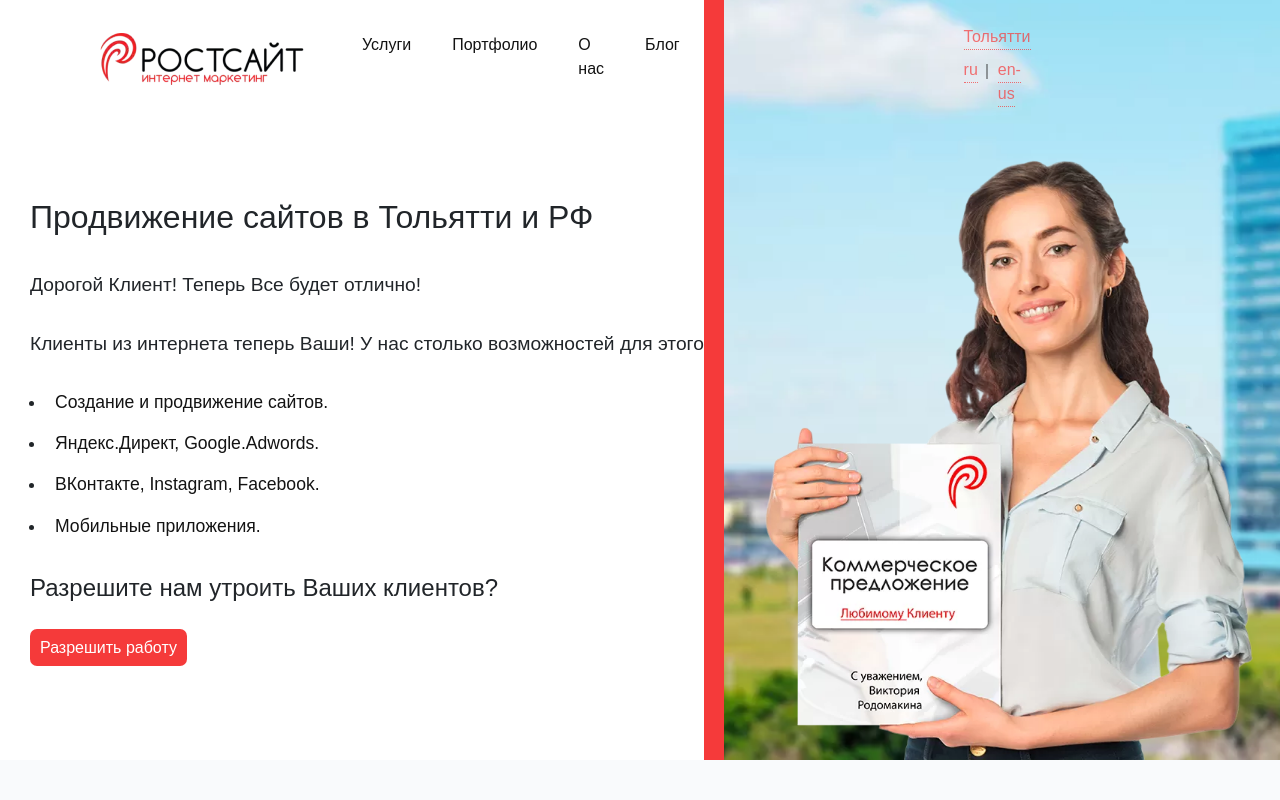
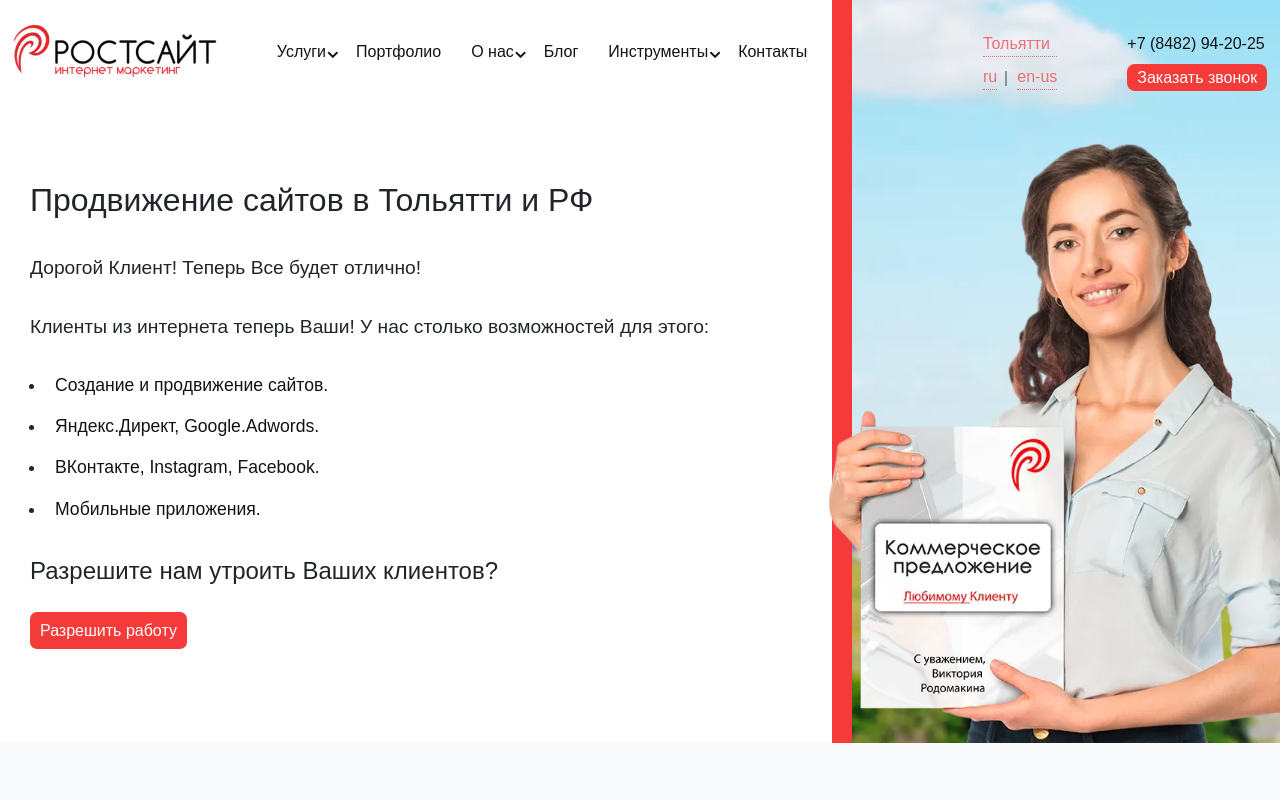
Before and after one commit to Ivanlol356/rostsayt, a website: page app/index.html in a window 1280 px wide. Shown: the top 800 px of the page. Drawn offline with nearby package versions, Linux system fonts and the light colour scheme; files whose address does not match are found by name.

```diff
--- a/app/index.html
+++ b/app/index.html
@@ -16,51 +16,65 @@
 <body class="body">
   <!-- ******************************HEADER*********************************** -->
   <header class="header">
-
-    <div class="header-top">
-      <div class="header-menu">
+    <div class="header-top container-fluid">
       <div class="header-logo">
         <a href="#"><img src="./img/header/logo.png" alt="logo"></a>
       </div>
-        <nav class="navbar-expand-lg nav-menu">
-          <div class="collapse navbar-collapse" id="navbarSupportedContent">
+      <div class="header-inner">
+        <div class="header-menu">
+          <nav class="nav-menu">
             <ul class="navbar-nav">
               <li class="nav-item">
-                <a class="nav-link" href="#">Услуги</a>
+                <a class="nav-link arrow" href="#">Услуги</a>
                 <ul class="drop-menu">
-                  <li class="dropmenu-item"><a href="#" class="dropmenu-link">Создание сайтов</a></li>
-                  <li class="dropmenu-item"><a href="#" class="dropmenu-link">Раскрутка сайтов</a></li>
-                  <li class="dropmenu-item"><a href="#" class="dropmenu-link">Техническая поддержка</a></li>
-                  <li class="dropmenu-item"><a href="#" class="dropmenu-link">Мобильные приложения</a></li>
+                  <li class="dropmenu-item">
+                    <a href="#" class="dropmenu-link">Создание сайтов</a>
+                  </li>
+                  <li class="dropmenu-item">
+                    <a href="#" class="dropmenu-link">Раскрутка сайтов</a>
+                  </li>
+                  <li class="dropmenu-item">
+                    <a href="#" class="dropmenu-link">Техническая поддержка</a>
+                  </li>
+                  <li class="dropmenu-item">
+                    <a href="#" class="dropmenu-link">Мобильные приложения</a>
+                  </li>
                 </ul>
               </li>
               <li class="nav-item">
                 <a class="nav-link" href="#">Портфолио</a>
               </li>
               <li class="nav-item">
-                <a class="nav-link" href="#">О нас</a>
+                <a class="nav-link arrow" href="#">О нас</a>
                 <ul class="drop-menu">
-                  <li class="dropmenu-item"><a href="#" class="dropmenu-link">Цены</a></li>
-                  <li class="dropmenu-item"><a href="#" class="dropmenu-link">Вакансии</a></li>
-                  <li class="dropmenu-item"><a href="#" class="dropmenu-link">Отзывы</a></li>
+                  <li class="dropmenu-item">
+                    <a href="#" class="dropmenu-link">Цены</a>
+                  </li>
+                  <li class="dropmenu-item">
+                    <a href="#" class="dropmenu-link">Вакансии</a>
+                  </li>
+                  <li class="dropmenu-item">
+                    <a href="#" class="dropmenu-link">Отзывы</a>
+                  </li>
                 </ul>
               </li>
               <li class="nav-item">
                 <a class="nav-link" href="#">Блог</a>
               </li>
               <li class="nav-item">
-                <a class="nav-link" href="#">
+                <a class="nav-link arrow" href="#">
                   Инструменты
                 </a>
                 <ul class="drop-menu">
-                  <li class="dropmenu-item"><a href="#" class="dropmenu-link">SEO аудит сайта</a></li>
+                  <li class="dropmenu-item">
+                    <a href="#" class="dropmenu-link">SEO аудит сайта</a>
+                  </li>
                 </ul>
               </li>
               <li class="nav-item">
                 <a class="nav-link" href="#">Контакты</a>
               </li>
             </ul>
-          </div>
           </nav>
         </div>
         <div class="place-of-residence">
@@ -91,7 +105,8 @@
           </div>
         </div>
       </div>
-    <div class="container header-inner">
+    </div>
+    <div class="container header-box">
       <div class="row">
         <div class="header-content col-12 col-lg-8">
           <div class="header-title">
@@ -301,23 +316,12 @@
       </div>
     </div>
     </div>
-  </section>
+  </section> -->
   <!-- *************************************/TRUST********************************** -->
   <!-- *************************************REVIEWS*********************************** -->
   <section class="reviews">
     <div class="container">
       <div class="slider-reviews-inner">
-        <div class="slider-reviews">
-          <div class="reviews-img">
-            <img src="./img/slider/1.png" alt="Евдокимов Геннадий Михайлович">
-          </div>
-          <div class="reviews-title">Евдокимов Геннадий Михайлович</div>
-          <div class="reviews-introtext">Зам. генерального директора ЗАО "Тольяттистройзаказчик"</div>
-          <div class="reviews-text">ЗАО "Тольяттистройзаказчик" выражает свою признательность компании "Ростсайт", как
-            надежному
-            подрядчику в сфере разработки и поддержки сайта. Работаем вместе уже не первый год. Качество,
-            сервис, своевременность – вот чем подкупает данная организация.</div>
-        </div>
         <div class="slider-reviews">
           <div class="reviews-img">
             <img src="./img/slider/1.png" alt="Евдокимов Геннадий Михайлович">
--- a/app/sass/_general.sass
+++ b/app/sass/_general.sass
@@ -1,5 +1,4 @@
 *,::after, ::before
-    box-sizing: border-box
     box-sizing: border-box
 
 .body
@@ -22,7 +21,7 @@
         background: #F53A3A
         overflow: hidden
         position: absolute
-        left: 55%
+        left: 60%
         top: 0
         overflow: hidden
     &::before
@@ -33,96 +32,114 @@
         position: absolute
         top: -100px
         bottom: 0
-        left: 55%
+        left: 60%
         width: 60%
         overflow: hidden
     .header-top
         display: flex
         flex-direction: row
-        justify-content: space-between
-        padding-right: 100px
-        padding-left: 100px
+        position: relative
+        padding-right: 3%
+        padding-left: 4%
         padding-top: 25px
-        .header-menu
+        .header-inner
             display: flex
             flex-direction: row
-            align-items: center
-            margin-bottom: 100px
-            .nav-menu
-                padding-left: 50px
-                .nav-item
-                    padding-right: 25px
-                    &:hover > ul
-                        display: block
-                    .nav-link
-                        color: #131313
-                        transition: 0.3s all
-                        border-bottom: 4px solid transparent
-                        font-weight: 400
-                        &:hover
-                            color: #F53A3A
-                            border-bottom: 4px solid #F53A3A
-                            padding-bottom: 0px
-                    .drop-menu
-                        padding: 0
-                        margin: 0
-                        position: absolute
-                        text-transform: none
-                        display: none
-                        z-index: 100
-                        .dropmenu-item
-                            list-style: none
-                            .dropmenu-link
+            justify-content: space-between
+            width: 85%
+            margin-top: 7px
+            .header-menu
+                display: flex
+                flex-direction: row
+                align-items: center
+                margin-bottom: 100px
+                padding-left: 30px
+                .nav-menu
+                    .navbar-nav
+                        display: flex
+                        flex-direction: row
+                        .nav-item
+                            margin-right: 40px
+                            &:hover > ul
+                                display: block
+                            .nav-link
                                 color: #131313
                                 transition: 0.3s all
+                                border-bottom: 4px solid transparent
                                 font-weight: 400
-                                text-decoration: none
-                                padding: 7px
-                                border: 1px solid rgba(0,0,0,.125)
-                                display: block
-                                background: #fff
                                 &:hover
                                     color: #F53A3A
-        .place-of-residence
-            display: flex
-            flex-direction: row
-            .location
-                padding-right: 100px
-                .city
-                    color: #F53A3A
-                    border-bottom: 1px dotted #F53A3A
-                    opacity: .7
-                    margin-bottom: 8px
-                .language
-                    display: flex
-                    flex-direction: row
-                    .ru
-                        position: relative
-                        padding-right: 10px
-                        a
-                            color: #F53A3A
-                            border-bottom: 1px dotted #F53A3A
-                            opacity: .7
-                            padding-bottom: 4px
-                            text-decoration: none
-                        &::before
-                            content: ""
-                            position: absolute
-                            right: 0
-                            top: 6px
-                            height: 15px
-                            width: 2px
-                            background: #131313
-                            opacity: .4
-
-                    .en
-                        padding-left: 10px
-                        a
-                            color: #F53A3A
-                            border-bottom: 1px dotted #F53A3A
-                            opacity: .7
-                            padding-bottom: 4px
-                            text-decoration: none
+                                    border-bottom: 4px solid #F53A3A
+                                    padding-bottom: 0px
+                            .arrow
+                                position: relative
+                                &::before
+                                    content: "\f107"
+                                    font-family: icomoon
+                                    font-size: 17px
+                                    position: absolute
+                                    right: -12px
+                                    top: 10px
+                                    font-weight: 700
+                            .drop-menu
+                                padding: 0
+                                margin: 0
+                                position: absolute
+                                text-transform: none
+                                display: none
+                                z-index: 100
+                                .dropmenu-item
+                                    list-style: none
+                                    .dropmenu-link
+                                        color: #131313
+                                        transition: 0.3s all
+                                        font-weight: 400
+                                        text-decoration: none
+                                        padding: 7px
+                                        border: 1px solid rgba(0,0,0,.125)
+                                        display: block
+                                        background: #fff
+                                        &:hover
+                                            color: #F53A3A
+            .place-of-residence
+                display: flex
+                flex-direction: row
+                .location
+                    padding-right: 100px
+                    .city
+                        color: #F53A3A
+                        border-bottom: 1px dotted #F53A3A
+                        opacity: .7
+                        margin-bottom: 8px
+                    .language
+                        display: flex
+                        flex-direction: row
+                        .ru
+                            position: relative
+                            padding-right: 10px
+                            a
+                                color: #F53A3A
+                                border-bottom: 1px dotted #F53A3A
+                                opacity: .7
+                                padding-bottom: 4px
+                                text-decoration: none
+                            &::before
+                                content: ""
+                                position: absolute
+                                right: 0
+                                top: 6px
+                                height: 15px
+                                width: 2px
+                                background: #131313
+                                opacity: .4
+                        .en
+                            padding-left: 10px
+                            a
+                                color: #F53A3A
+                                border-bottom: 1px dotted #F53A3A
+                                opacity: .7
+                                padding-bottom: 4px
+                                text-decoration: none
             .header-btn
                 .tel
                     margin-bottom: 10px
@@ -143,7 +160,7 @@
                         &:hover
                             background-color: #dc3545
                             color: #fff
-    .header-content
+    .header-box
         padding-bottom: 100px
         position: relative
         &::before
@@ -153,7 +170,7 @@
             background-repeat: no-repeat
             position: absolute
             bottom: 0
-            right: -50%
+            right: -5%
             width: 500px
             height: 600px
             z-index: 5
@@ -204,7 +221,7 @@
             .prev
                 position: absolute
                 top: -10px
-                left: -130px
+                left: -50px
                 border: none
                 background: transparent
                 outline: none
@@ -377,7 +394,7 @@
         background: #F53A3A
         overflow: hidden
         position: absolute
-        left: 60%
+        left: 57%
         top: -100px
         overflow: hidden
     &::before
@@ -388,7 +405,7 @@
         position: absolute
         top: 0
         bottom: 0
-        left: 60%
+        left: 57%
         width: 50%
         overflow: hidden
     .trust-inner
@@ -399,10 +416,10 @@
             background-size: contain
             background-repeat: no-repeat
             position: absolute
-            bottom: -140px
-            right: -5%
-            width: 500px
-            height: 700px
+            bottom: -100px
+            right: 0
+            width: 450px
+            height: 650px
             z-index: 5
         .trust-text
             font-size: 1.1em
@@ -413,7 +430,7 @@
 // ************************************REVIEWS*************************************
 .reviews
     padding-top: 100px
-    padding-bottom: 100px
+    padding-bottom: 50px
     background: #F9FAFC
     .slider-reviews
         border: 2px solid rgba(0,0,0,.125)
@@ -742,7 +759,7 @@
         .prev
             position: absolute
             top: 90px
-            left: -130px
+            left: -50px
             border: none
             background: transparent
             outline: none
@@ -755,7 +772,7 @@
         .next
             position: absolute
             top: 90px
-            right: -50px
+            right: -30px
             border: none
             background: transparent
             outline: none
--- a/app/sass/_media.sass
+++ b/app/sass/_media.sass
@@ -0,0 +1,21 @@
+@media (min-width: 1200px) and (max-width: 1500px)
+    .header
+        &::after
+            left: 65%
+        &::before
+            left: 65%
+        .header-top
+            padding-right: 1%
+            padding-left: 1%
+            .header-inner
+                width: 85%
+                .header-menu
+                    .nav-menu
+                        padding-left: 30px
+                        .navbar-nav
+                            .nav-item
+                                margin-right: 30px
+
+                .place-of-residence
+                    .location
+                        padding-right: 70px
```
Also changed, not shown: app/css/style.min.css, 1 other file. Lines whose indentation alone changed are shown as unchanged.
